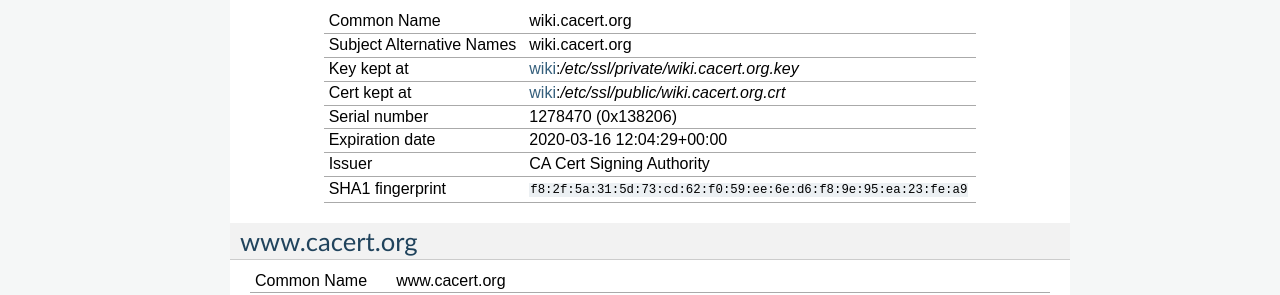
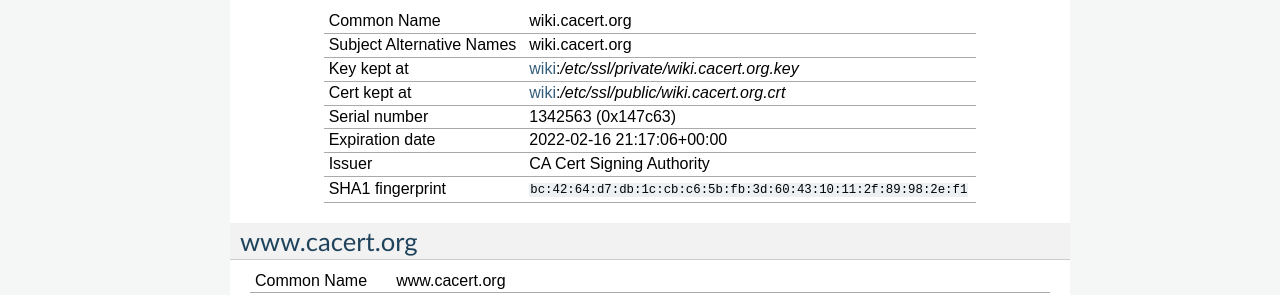
Before and after one commit to CAcertOrg/cacert-infradocs, a Sphinx documentation site: the page built from docs/certlist.rst, in a window 1280 px wide and 900 px high, scrolled down 9098 px. Shown: the part 294-589 px from the top of the window. Built offline with Sphinx 7.4.7, drawn with Linux system fonts in a browser that asks for light colours; pages that are not in the unit, such as notebooks, are missing from menus.

Commit message:
Renew certificate for wiki.cacert.org

```diff
--- a/docs/systems/wiki.rst
+++ b/docs/systems/wiki.rst
@@ -193,9 +193,9 @@
    :altnames:   DNS:wiki.cacert.org
    :certfile:   /etc/ssl/public/wiki.cacert.org.crt
    :keyfile:    /etc/ssl/private/wiki.cacert.org.key
-   :serial:     138206
-   :expiration: Mar 16 12:04:29 2020 GMT
-   :sha1fp:     F8:2F:5A:31:5D:73:CD:62:F0:59:EE:6E:D6:F8:9E:95:EA:23:FE:A9
+   :serial:     147C63
+   :expiration: Feb 16 21:17:06 2022 GMT
+   :sha1fp:     BC:42:64:D7:DB:1C:CB:C6:5B:FB:3D:60:43:10:11:2F:89:98:2E:F1
    :issuer:     CA Cert Signing Authority
 
 :file:`/etc/ssl/certs/cacert.org.pem` CAcert.org Class 1 and Class 3 CA certificates (allowed CA certificates for client certificates)
```
